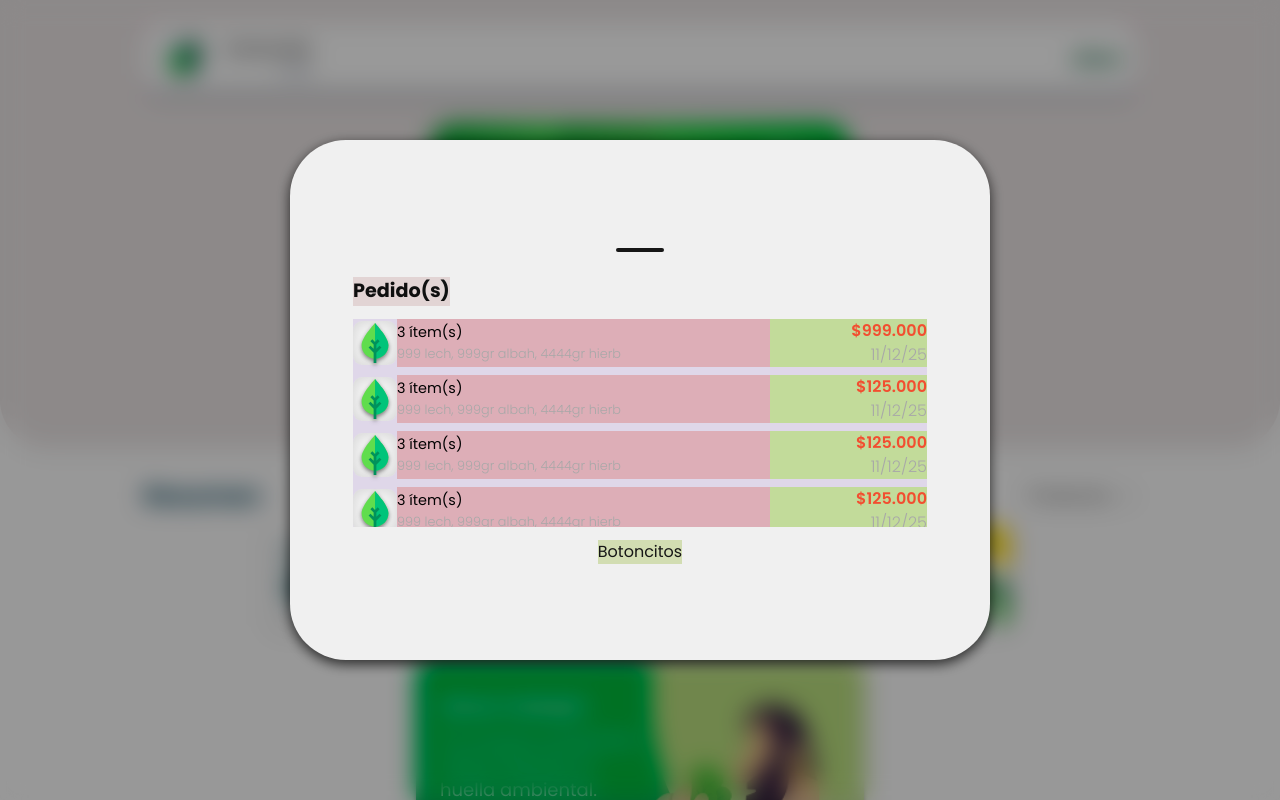
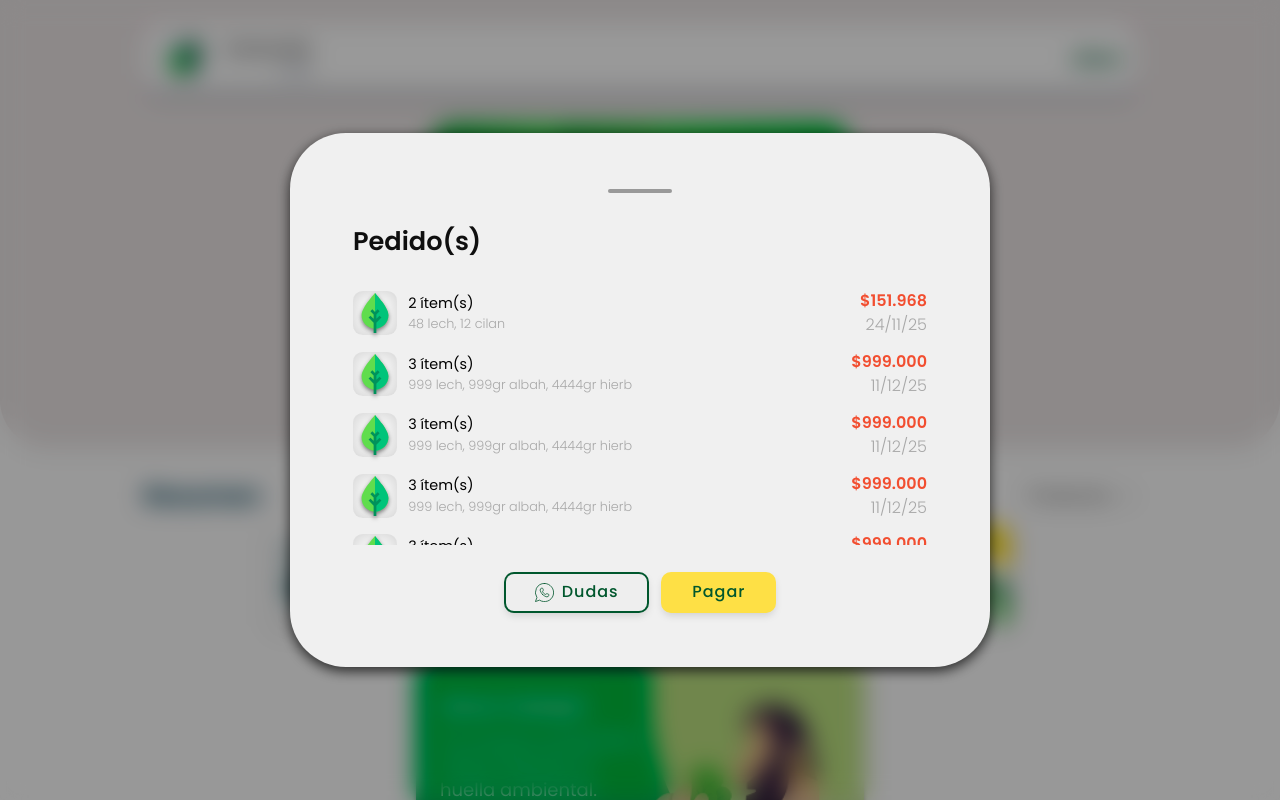
Before and after one commit to jmncamilo/afood-dash, a Next.js app: page /dashboard in a window 1280 px wide. Both pictures are taken after a click on the button "Mis Deudas". Shown: the top 800 px of the page. Built offline with nearby package versions, Linux system fonts and the light colour scheme.

Commit message:
feat(client/dashboard): implement stable design for customer orders modal

```diff
--- a/src/app/dashboard/page.js
+++ b/src/app/dashboard/page.js
@@ -65,11 +65,11 @@ export default function Dashboard() {
                         <div className={styles.cardFirstColumn}>
                             <div className={styles.cardWrapperTotal}>
                                 <span className="block leading-tight text-md md:text-lg lg:text-xl text-gray-50">Total comprado</span>
-                                <span className="block leading-tight text-2xl md:text-3xl lg:text-4xl font-bold text-gray-100">$520.000,00</span>
+                                <span className="block leading-tight text-2xl md:text-3xl lg:text-4xl font-bold text-gray-100">$920.000,00</span>
                             </div>
                             <span className={styles.chipCard} aria-hidden={true}></span>
                             <div className={styles.cardWrapperTotal}>
-                                <span className="block leading-tight text-xs md:text-sm lg:text-base font-medium text-red-200">Deuda</span>
+                                <span className="block leading-tight text-xs md:text-sm lg:text-base font-medium text-red-200">Mi deuda</span>
                                 <span className="block leading-tight text-md md:text-lg lg:text-xl font-medium text-gray-100">$65.000,00</span>
                             </div>
                         </div>
--- a/src/components/modals/debt-details/DebtDetails.js
+++ b/src/components/modals/debt-details/DebtDetails.js
@@ -1,4 +1,6 @@
 import styles from "./DebtDetails.module.css";
+import Image from "next/image";
+import { OrderRow } from "@/components/modals/debt-details/OrderRow";
 
 export function DebtDetails({ onClose }) {
     return (
@@ -7,13 +9,16 @@ export function DebtDetails({ onClose }) {
             onClick={onClose}
         >
             <div
-                className="w-full min-w-[300px] h-[55vh] rounded-[5rem] md:w-[600px] md:h-[65vh] md:max-h-[90vh] md:min-h-[300px] lg:w-[700px] bg-[#f0f0f0] md:rounded-[3.5rem] shadow-[0_4px_13px_0_rgba(0,0,0,0.75)] flex flex-col justify-center items-center overflow-hidden"
+                className="w-full max-w-full min-w-[300px] max-h-[85vh] min-h-[300px] rounded-[5rem] md:max-w-[600px] md:max-h-[80vh] md:min-h-[350px] lg:max-w-[700px] lg:max-h-[75vh] lg:min-h-[300px] bg-[#f0f0f0] md:rounded-[3.5rem] shadow-[0_4px_13px_0_rgba(0,0,0,0.75)] flex flex-col justify-center items-center overflow-hidden py-14"
                 onClick={(e) => e.stopPropagation()}
             >
 
                 <div className={styles.modalContentWrapper}>
                     <div className={styles.barFigureSection}>
-                        <div className="w-12 h-1 bg-[#161616] rounded-full mx-auto my-3" />
+                        <div
+                            className="w-16 h-1 bg-[#999999] rounded-full mx-auto cursor-pointer"
+                            onClick={onClose}
+                        />
                     </div>
 
                     <div className={styles.titleSection}>
@@ -21,108 +26,33 @@ export function DebtDetails({ onClose }) {
                     </div>
 
                     <div className={styles.detailSection}>
-                        {/* TODO: modularizar!! ya que se renderizará dinámicamente con los datos de la api... */}
-                        <div className={styles.wrapperOrderRow}>
-                            <div className={styles.iconOrderRowContainer}>
-                                <span className={styles.iconFigureOrder}></span>
-                            </div>
-                            <div className={styles.textOrderRowContainer}>
-                                <span className={styles.textOrderFirstLine}>3 ítem(s)</span>
-                                <span className={styles.textOrderSecondLine}>999 lech, 999gr albah, 4444gr hierb</span>
-                            </div>
-                            <div className={styles.totalDateOrderRowContainer}>
-                                <span className={styles.orderPricing}>$999.000</span>
-                                <span className={styles.orderDate}>11/12/25</span>
-                            </div>
-                        </div>
-
-                        <div className={styles.wrapperOrderRow}>
-                            <div className={styles.iconOrderRowContainer}>
-                                <span className={styles.iconFigureOrder}></span>
-                            </div>
-                            <div className={styles.textOrderRowContainer}>
-                                <span className={styles.textOrderFirstLine}>3 ítem(s)</span>
-                                <span className={styles.textOrderSecondLine}>999 lech, 999gr albah, 4444gr hierb</span>
-                            </div>
-                            <div className={styles.totalDateOrderRowContainer}>
-                                <span className={styles.orderPricing}>$125.000</span>
-                                <span className={styles.orderDate}>11/12/25</span>
-                            </div>
-                        </div>
-
-                        <div className={styles.wrapperOrderRow}>
-                            <div className={styles.iconOrderRowContainer}>
-                                <span className={styles.iconFigureOrder}></span>
-                            </div>
-                            <div className={styles.textOrderRowContainer}>
-                                <span className={styles.textOrderFirstLine}>3 ítem(s)</span>
-                                <span className={styles.textOrderSecondLine}>999 lech, 999gr albah, 4444gr hierb</span>
-                            </div>
-                            <div className={styles.totalDateOrderRowContainer}>
-                                <span className={styles.orderPricing}>$125.000</span>
-                                <span className={styles.orderDate}>11/12/25</span>
-                            </div>
-                        </div>
-
-                        <div className={styles.wrapperOrderRow}>
-                            <div className={styles.iconOrderRowContainer}>
-                                <span className={styles.iconFigureOrder}></span>
-                            </div>
-                            <div className={styles.textOrderRowContainer}>
-                                <span className={styles.textOrderFirstLine}>3 ítem(s)</span>
-                                <span className={styles.textOrderSecondLine}>999 lech, 999gr albah, 4444gr hierb</span>
-                            </div>
-                            <div className={styles.totalDateOrderRowContainer}>
-                                <span className={styles.orderPricing}>$125.000</span>
-                                <span className={styles.orderDate}>11/12/25</span>
-                            </div>
-                        </div>
-
-                        <div className={styles.wrapperOrderRow}>
-                            <div className={styles.iconOrderRowContainer}>
-                                <span className={styles.iconFigureOrder}></span>
-                            </div>
-                            <div className={styles.textOrderRowContainer}>
-                                <span className={styles.textOrderFirstLine}>3 ítem(s)</span>
-                                <span className={styles.textOrderSecondLine}>999 lech, 999gr albah, 4444gr hierb</span>
-                            </div>
-                            <div className={styles.totalDateOrderRowContainer}>
-                                <span className={styles.orderPricing}>$125.000</span>
-                                <span className={styles.orderDate}>11/12/25</span>
-                            </div>
-                        </div>
-
-                        <div className={styles.wrapperOrderRow}>
-                            <div className={styles.iconOrderRowContainer}>
-                                <span className={styles.iconFigureOrder}></span>
-                            </div>
-                            <div className={styles.textOrderRowContainer}>
-                                <span className={styles.textOrderFirstLine}>3 ítem(s)</span>
-                                <span className={styles.textOrderSecondLine}>999 lech, 999gr albah, 4444gr hierb</span>
-                            </div>
-                            <div className={styles.totalDateOrderRowContainer}>
-                                <span className={styles.orderPricing}>$125.000</span>
-                                <span className={styles.orderDate}>11/12/25</span>
-                            </div>
-                        </div>
-
-                        <div className={styles.wrapperOrderRow}>
-                            <div className={styles.iconOrderRowContainer}>
-                                <span className={styles.iconFigureOrder}></span>
-                            </div>
-                            <div className={styles.textOrderRowContainer}>
-                                <span className={styles.textOrderFirstLine}>3 ítem(s)</span>
-                                <span className={styles.textOrderSecondLine}>999 lech, 999gr albah, 4444gr hierb</span>
-                            </div>
-                            <div className={styles.totalDateOrderRowContainer}>
-                                <span className={styles.orderPricing}>$125.000</span>
-                                <span className={styles.orderDate}>11/12/25</span>
-                            </div>
-                        </div>
+                        {/* TODO: esto se itera con map y con formateadores de texto para devolver únicamente el string que se necesita en cada prop. Se pasa la data general obtenida desde la api y los formateadores deberán hacer su trabajo */}
+                        <OrderRow qtyItems={'2'} products={'48 lech, 12 cilan'} total={'151.968'} date={'24/11/25'}/>
+                        <OrderRow qtyItems={'3'} products={'999 lech, 999gr albah, 4444gr hierb'} total={'999.000'} date={'11/12/25'}/>
+                        <OrderRow qtyItems={'3'} products={'999 lech, 999gr albah, 4444gr hierb'} total={'999.000'} date={'11/12/25'}/>
+                        <OrderRow qtyItems={'3'} products={'999 lech, 999gr albah, 4444gr hierb'} total={'999.000'} date={'11/12/25'}/>
+                        <OrderRow qtyItems={'3'} products={'999 lech, 999gr albah, 4444gr hierb'} total={'999.000'} date={'11/12/25'}/>
+                        <OrderRow qtyItems={'3'} products={'999 lech, 999gr albah, 4444gr hierb'} total={'999.000'} date={'11/12/25'}/>
+                        <OrderRow qtyItems={'3'} products={'999 lech, 999gr albah, 4444gr hierb'} total={'999.000'} date={'11/12/25'}/>
+                        <OrderRow qtyItems={'3'} products={'999 lech, 999gr albah, 4444gr hierb'} total={'999.000'} date={'11/12/25'}/>
                     </div>
 
                     <div className={styles.buttonsFooterSection}>
-                        Botoncitos
+                        <div className={styles.buttonsContainer}>
+                            <button className={styles.secondButton}>
+                                <Image
+                                    className={styles.secondButtonIcon}
+                                    src={"/icons/whatsapp-icon.svg"}
+                                    width={25}
+                                    height={25}
+                                    quality={95}
+                                    objectFit="contain"
+                                    alt={"WhatsApp"}
+                                />
+                                Dudas
+                            </button>
+                            <button className={styles.firstButton}>Pagar</button>
+                        </div>
                     </div>
                 </div>
 
--- a/src/components/modals/debt-details/DebtDetails.module.css
+++ b/src/components/modals/debt-details/DebtDetails.module.css
@@ -1,4 +1,4 @@
-/* Wrapper donde se sitúa todo el contenido del modal */
+/* Wrapper donde se sitúa el contenido del modal */
 .modalContentWrapper {
     /*background-color: rgba(227, 227, 227, 0.9);*/
     width: 82%;
@@ -6,8 +6,8 @@
     flex-direction: column;
     justify-content: center;
     align-items: center;
-    gap: 0.8rem;
-    /*overflow-y: auto;*/
+    gap: 1.8rem;
+    height: 100%;
 }
 
 /* Barra estilo iOS */
@@ -21,31 +21,31 @@
 /* Sección con el títilo del modal */
 .titleSection {
     align-self: flex-start;
-    font-weight: 600;
     color: #0f0f0f;
-    background-color: rgba(192, 147, 147, 0.3);
-
+    /*background-color: rgba(192, 147, 147, 0.3);*/
 
     & .titleH1 {
         text-align: left;
         text-overflow: ellipsis;
         overflow: hidden;
         text-wrap: nowrap;
-        font-size: 1.2rem;
+        font-size: 1.6rem;
+        font-weight: 600;
     }
 }
 
 /* Sección que tiene el contenido de los pedidos por fila, cada fila es un pedido desglosado */
 .detailSection {
-    background-color: rgba(187, 159, 217, 0.3);
+    /*background-color: rgba(187, 159, 217, 0.3);*/
     overflow-y: auto;
     display: flex;
     justify-content: flex-start;
     align-items: center;
     flex-direction: column;
     width: 100%;
-    gap: 0.5rem;
-    max-height: 13rem;
+    gap: 0.8rem;
+    max-height: 16rem;
+    outline: none;
 }
 
     /* Estilizando el scroll */
@@ -102,9 +102,10 @@
     flex-direction: column;
     justify-content: center;
     align-items: flex-start;
-    background-color: rgba(217, 131, 131, 0.5);
+    /*background-color: rgba(217, 131, 131, 0.5);*/
     width: 65%;
     height: 100%;
+    padding-left: 0.7rem;
 }
 
 .textOrderFirstLine {
@@ -124,7 +125,7 @@
     flex-direction: column;
     justify-content: center;
     align-items: flex-end;
-    background-color: #C2DB9A;
+    /*background-color: #C2DB9A;*/
     flex-grow: 1;
     height: 100%;
 }
@@ -143,5 +144,88 @@
 
 /* Sección de botones */
 .buttonsFooterSection {
-    background-color: rgba(138, 176, 35, 0.3);
+    width: 79%;
+    /*background-color: rgba(138, 176, 35, 0.3);*/
+    display: flex;
+    justify-content: center;
+    align-items: center;
 }
+
+.buttonsContainer {
+    width: 100%;
+    display: flex;
+    justify-content: center;
+    align-items: center;
+    gap: 1rem;
+}
+
+.firstButton {
+    width: auto;
+    background-color: #fee045;
+    color: #00572D;
+    font-weight: 500;
+    font-size: 1rem;
+    padding: 0.4rem 1.8rem;
+    box-shadow: 0 0 0 2px #fee045, 0 4px 8px rgba(0, 0, 0, 0.15);
+}
+
+.firstButton:hover {
+    background-color: #eeeeee;
+    box-shadow: 0 0 0 2px #00572d, 0 4px 8px rgba(0, 0, 0, 0.15);
+}
+
+.firstButton:focus {
+    box-shadow: 0 0 0 2px #00572d, 0 4px 8px rgba(0, 0, 0, 0.15);
+}
+
+.firstButton:active {
+    background-color: #00572d;
+    color: #eeeeee;
+}
+
+.secondButton {
+    width: auto;
+    padding: 0.4rem 1.8rem;
+    display: flex;
+    justify-content: center;
+    align-items: center;
+    gap: 0.5rem;
+    background-color: #eeeeee;
+    color: #00572d;
+    font-weight: 500;
+    font-size: 1rem;
+    box-shadow: 0 0 0 2px #00572d, 0 4px 8px rgba(0, 0, 0, 0.15);
+}
+
+.secondButton:hover {
+    background-color: #eeeeee;
+    box-shadow: 0 0 0 2px #00572d, 0 4px 8px rgba(0, 0, 0, 0.15);
+    /*transform: none;*/
+}
+
+.secondButton:focus {
+    box-shadow: 0 0 0 2px #00572d, 0 4px 8px rgba(0, 0, 0, 0.15);
+    filter: brightness(93%);
+}
+
+.secondButtonIcon {
+    width: 1.2rem;
+    aspect-ratio: 1/1;
+    display: inline-block;
+    vertical-align: middle;
+}
+
+
+
+
+/* Media queries para ajustar el diseño más que nada en escritorio */
+    /* Mayor a pantallas 720p */
+@media (min-width: 1440px) {
+    .modalContentWrapper {
+        width: 83%;
+    }
+
+    .detailSection {
+        max-height: 20rem;
+    }
+}
--- /dev/null
+++ b/src/components/modals/debt-details/OrderRow.js
@@ -0,0 +1,23 @@
+import styles from "@/components/modals/debt-details/DebtDetails.module.css";
+
+export function OrderRow({ qtyItems, products, total, date }) {
+
+    // Si no se pasan todas las props o se pasan como valores falsy, no renderiza el componente
+    if (!qtyItems || !products || !total || !date) return null;
+
+    return (
+        <div className={styles.wrapperOrderRow}>
+            <div className={styles.iconOrderRowContainer}>
+                <span className={styles.iconFigureOrder}></span>
+            </div>
+            <div className={styles.textOrderRowContainer}>
+                <span className={styles.textOrderFirstLine}>{qtyItems} ítem(s)</span>
+                <span className={styles.textOrderSecondLine}>{products}</span>
+            </div>
+            <div className={styles.totalDateOrderRowContainer}>
+                <span className={styles.orderPricing}>${total}</span>
+                <span className={styles.orderDate}>{date}</span>
+            </div>
+        </div>
+    );
+}
```
Also changed, not shown: src/app/dashboard/Dashboard.module.css (+16 -0 lines), public/icons/whatsapp-icon.svg (added).
